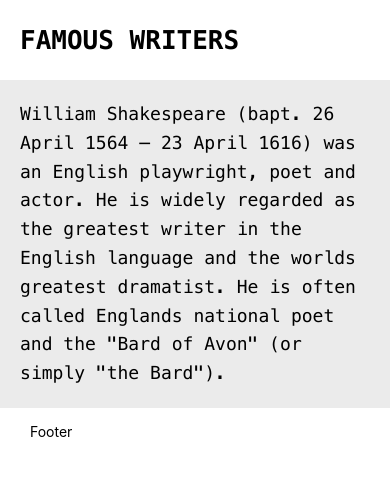
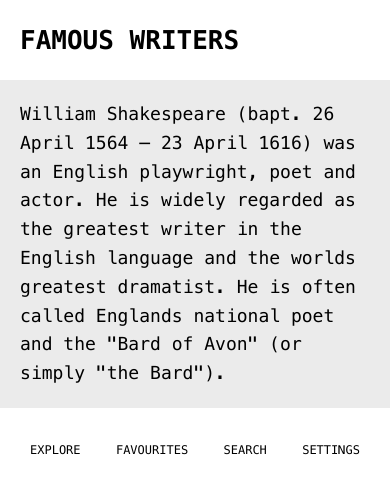
Before and after one commit to richke11y/famous-writers-app, a React Native app: screen / in a window 390 px wide. Shown: the top 494 px of the page. Built offline with nearby package versions, Linux system fonts and the light colour scheme.

Commit message:
Importing expo-font package. New custom font included into project - Menlo. Updated Footer component structure - added tab buttons - in the form of reuseable FooterTab component.

```diff
--- a/components/Footer.js
+++ b/components/Footer.js
@@ -1,15 +1,23 @@
-import { Text, View } from 'react-native';
+import { View } from 'react-native';
+
+import FooterTab from './FooterTab.js';
 
 import styles from './styles/stylesFooter.js';
 
 const Footer = () => {
 
-	const { footer, footerText } = styles;
+	const { footer } = styles;
 
 	return (
 		<View style={footer}>
 
-			<Text style={footerText}>Footer</Text>
+			<FooterTab tabLabel="Explore" accessLabel="Explore Writers" />
+
+			<FooterTab tabLabel="Favourites" accessLabel="View Your Favourite" />
+
+			<FooterTab tabLabel="Search" accessLabel="Search For Writers" />
+
+			<FooterTab tabLabel="Settings" accessLabel="Explore Adjust App Settings" />
 
 		</View>
 	)
```
